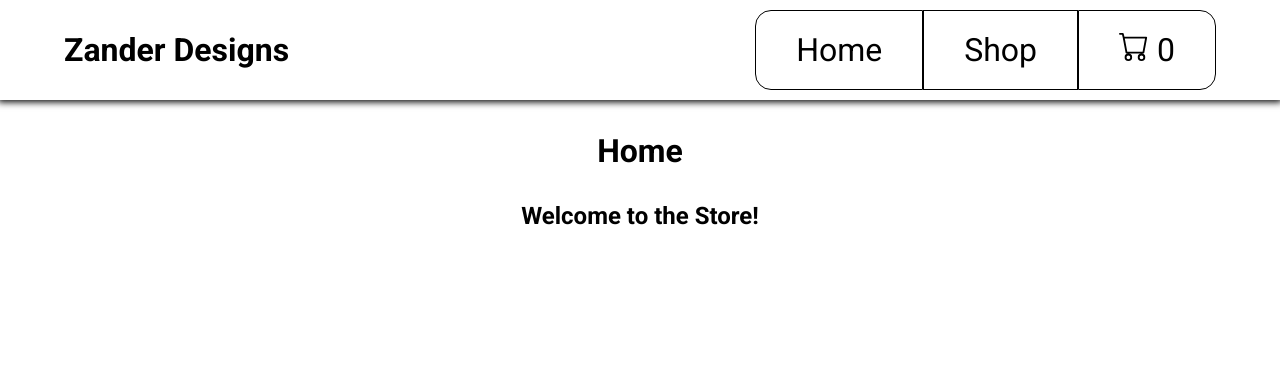
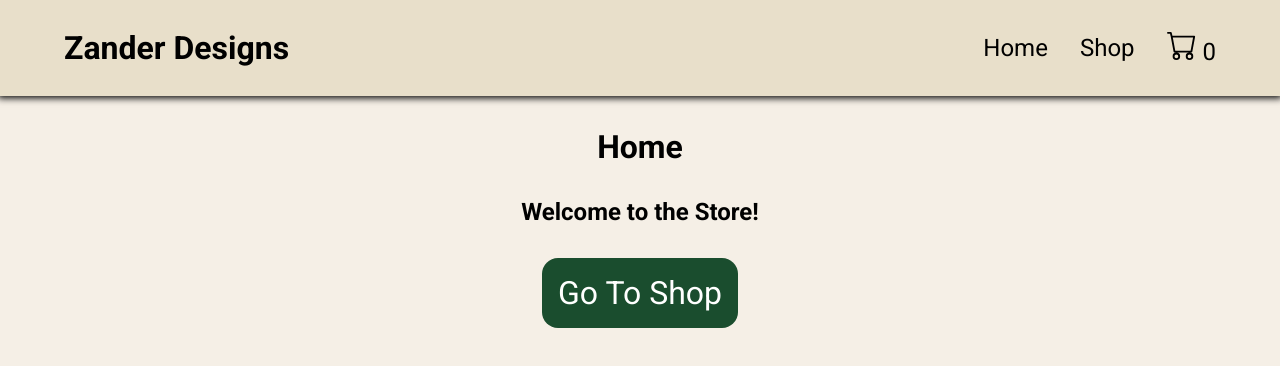
Before and after one commit to alex-delia/shopping-app, a React (Vite) app: page / in a window 1280 px wide. Shown: the top 366 px of the page. Built offline with nearby package versions, Linux system fonts and the light colour scheme.

Commit message:
adjust page styling

```diff
--- a/src/components/CartCard.jsx
+++ b/src/components/CartCard.jsx
@@ -13,7 +13,7 @@ const CartCard = ({ item, increment, decrement, remove }) => {
                 <button onClick={() => increment(item.id)} className={styles.increment}>+</button>
             </div>
             <p className={styles.totalPrice}>${(item.price * item.quantity).toFixed(2)}</p>
-            <button onClick={() => remove(item.id)}>X</button>
+            <button className={styles.remove} onClick={() => remove(item.id)}>X</button>
         </div>
     );
 };
--- a/src/index.css
+++ b/src/index.css
@@ -1,5 +1,11 @@
 html {
     font-family: 'Roboto', sans-serif;
+}
+
+html,
+body,
+#root {
+    height: 100%;
 }
 
 html,
--- a/src/main.jsx
+++ b/src/main.jsx
@@ -5,7 +5,8 @@ import Home from './components/Home.jsx';
 import Shop from './components/Shop.jsx';
 import Cart from './components/Cart.jsx';
 import { RouterProvider, createBrowserRouter } from 'react-router-dom';
-import "typeface-roboto";
+import 'typeface-roboto';
+import './variables.css';
 import './index.css';
 
 const router = createBrowserRouter([
--- a/src/styles/Card.module.css
+++ b/src/styles/Card.module.css
@@ -9,6 +9,7 @@
     outline: 1px solid black;
     border-radius: 16px;
     gap: 8px;
+    background-color: white;
 }
 
 .card:hover {
@@ -42,19 +43,27 @@ button {
 }
 
 .increment {
-    width: 40px;
-    height: 40px;
-    font-size: 30px;
+    width: 35px;
+    height: 35px;
+    font-size: 25px;
     border: none;
     background-color: transparent;
     border-radius: 50%;
+    border: 1px solid black;
 }
 
 .increment:hover {
     background-color: aquamarine;
+    cursor: pointer;
 }
 
 .addToCart {
     border-radius: 16px;
+    border: 2px solid black;
     padding: 0.5rem;
 }
+
+.addToCart:hover {
+    background-color: rgb(186, 186, 186);
+    cursor: pointer;
+}
--- a/src/styles/Cart.module.css
+++ b/src/styles/Cart.module.css
@@ -1,5 +1,7 @@
 .container {
-    padding: 2rem;
+    padding: 2rem 4rem;
+    background-color: var(--body-background-color);
+    flex: 1;
 }
 
 .header {
@@ -19,6 +21,7 @@
     border: 1px solid black;
     margin-bottom: 1rem;
     border-radius: 16px;
+    background-color: white;
 }
 
 .total {
--- a/src/styles/CartCard.module.css
+++ b/src/styles/CartCard.module.css
@@ -12,12 +12,13 @@
     padding: 1rem;
     box-sizing: border-box;
     border-radius: 1rem;
+    background-color: white;
 }
 
 
 .cartImg {
-    width: 100%;
     max-height: 100%;
+    max-width: 100%;
 }
 
 .quantityContainer {
@@ -33,6 +34,7 @@
     border: none;
     background-color: transparent;
     border-radius: 50%;
+    border: 1px solid black;
 }
 
 .increment:hover {
@@ -42,3 +44,17 @@
 .quantity {
     font-size: 24px;
 }
+
+.remove {
+    width: 40px;
+    background: none;
+    font-size: 32px;
+    color: red;
+    border-radius: 50%;
+    border: 1px solid red;
+}
+
+.remove:hover {
+    cursor: pointer;
+    color: rgb(183, 0, 0);
+}
--- a/src/styles/NavBar.module.css
+++ b/src/styles/NavBar.module.css
@@ -1,9 +1,14 @@
 .header {
+    flex-basis: 6rem;
+    flex-shrink: 0;
     display: flex;
     align-items: center;
     padding: 0 4rem;
     box-shadow: 0px 0px 7px 2px #000000;
     height: 100px;
+    background-color: var(--header-background-color);
+    position: relative;
+    z-index: 0;
 }
 
 .title {
@@ -16,13 +21,12 @@
     padding: 0;
     list-style-type: none;
     display: flex;
-    height: 80%;
+    gap: 2rem;
 }
 
 .navItem {
     display: flex;
     align-items: center;
-    border: 1px solid black;
 }
 
 .navItem:first-child {
@@ -33,15 +37,15 @@
     border-radius: 0 16px 16px 0;
 }
 
-.navItem:hover {
-    background-color: rgb(147, 147, 147);
-}
 
 .link {
     text-decoration: none;
     color: black;
-    font-size: 2rem;
-    padding: 20px 40px;
+    font-size: 1.5rem;
+}
+
+.link:hover {
+    border-bottom: 2px solid black;
 }
 
 .icon {
--- a/src/styles/Shop.module.css
+++ b/src/styles/Shop.module.css
@@ -1,5 +1,7 @@
 .container {
-    padding: 2rem;
+    padding: 2rem 4rem;
+    background-color: var(--body-background-color);
+    flex: 1;
 }
 
 .header {
```
